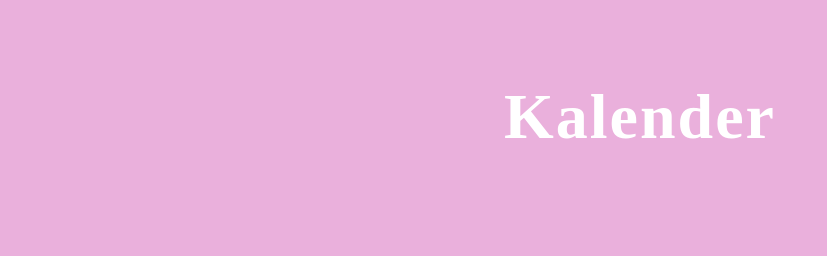
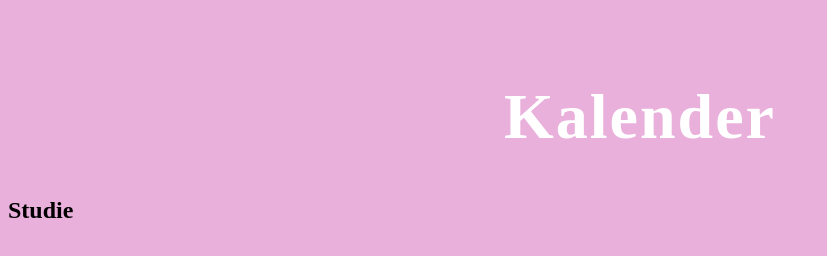
Before and after one commit to Laurakirstine/M6_eksamen, a plain HTML site: page main.html in a window 1280 px wide. Shown: the whole page, without its empty margins (0-827 px from the left). Drawn offline with Linux system fonts and the light colour scheme.

Commit message:
h2test tilføjet

```diff
--- a/main.html
+++ b/main.html
@@ -5,6 +5,7 @@
 
     <body>
         <h1>Kalender</h1>
+        <h2>Studie</h2>
     </body>
 
     <div>
```
